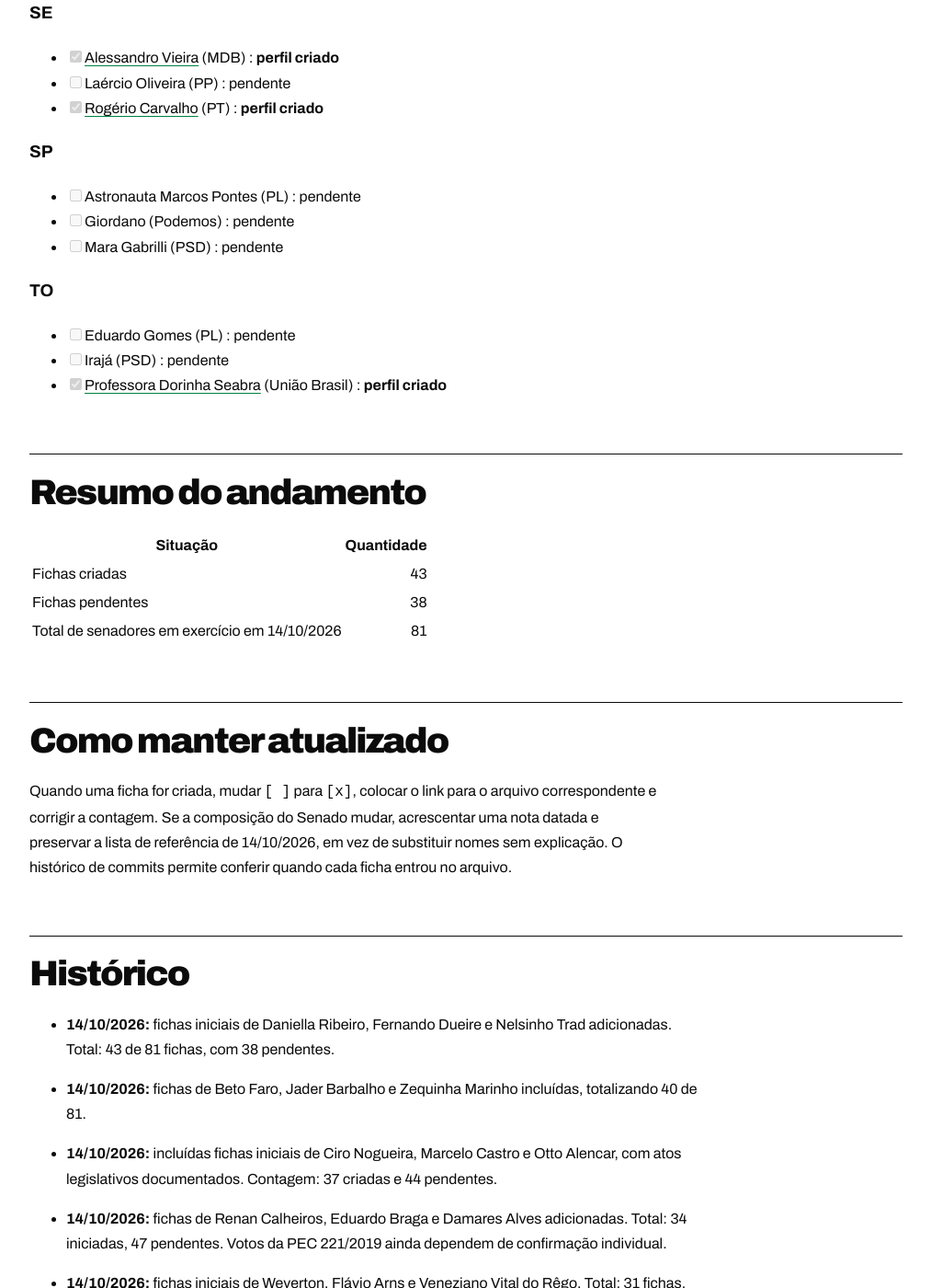
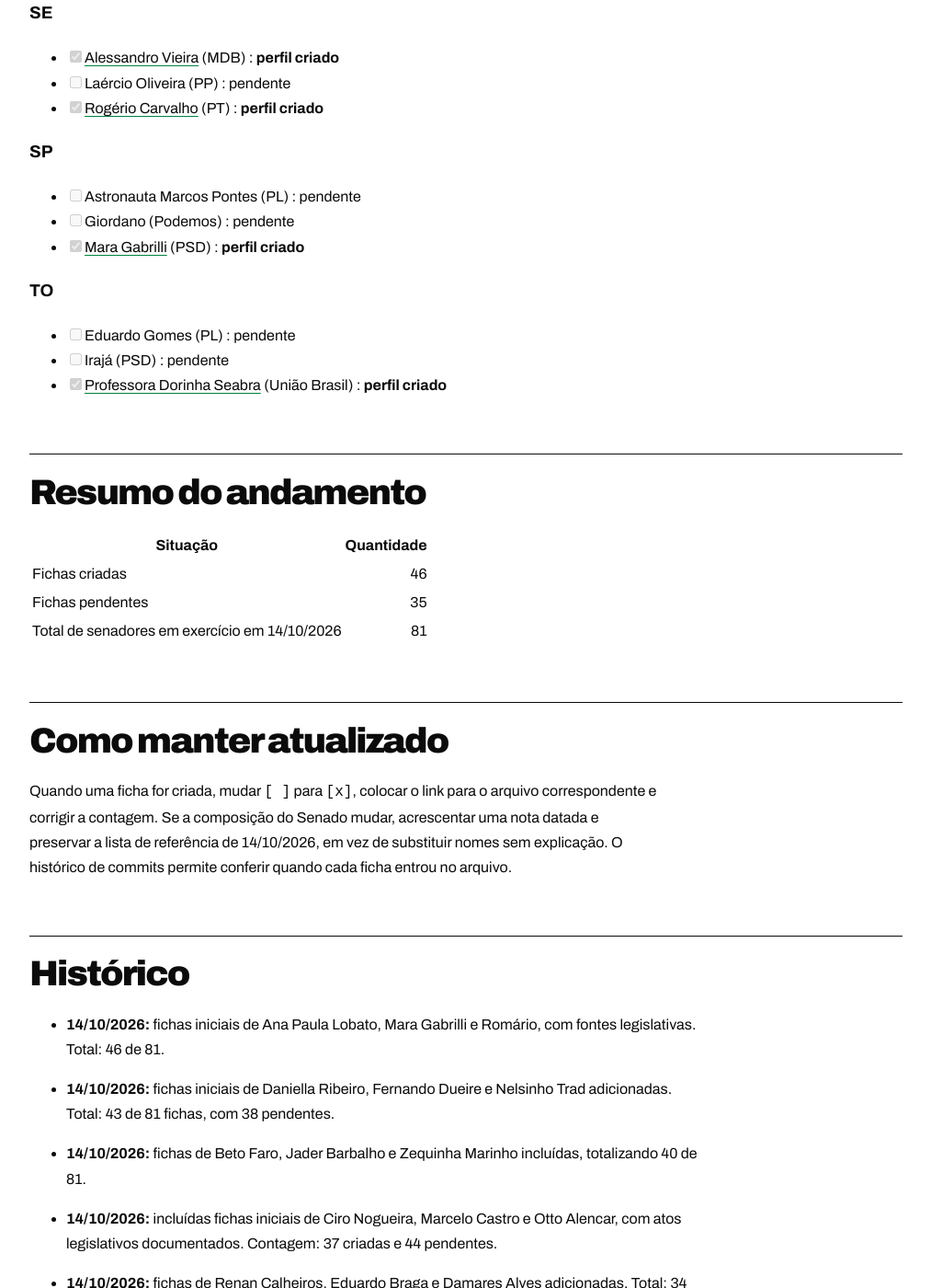
Before and after one commit to leorruas/senadores-deputados, a Jekyll site: the page built from parlamentares/senadores/ACOMPANHAMENTO.md, in a window 1280 px wide and 1400 px high, scrolled down 4642 px. Shown: the whole window at 92% size, without its empty margins (133-1146 px from the left). Built offline with Jekyll 4.4.1, drawn with Linux system fonts in a browser that asks for light colours; some of the changed text lies outside the part shown.

Commit message:
docs: atualiza fase 1 para 46 de 81 perfis

```diff
--- a/parlamentares/senadores/ACOMPANHAMENTO.md
+++ b/parlamentares/senadores/ACOMPANHAMENTO.md
@@ -9,7 +9,7 @@
 
 **Data da lista:** 14/10/2026, 15h42 (horário informado pelo Senado).
 **Última atualização do controle:** 14/10/2026.
-**Andamento:** **43 perfis criados** e **38 ainda não iniciados**.
+**Andamento:** **46 perfis criados** e **35 ainda não iniciados**.
 
 Esta é a lista dos **81 senadores em exercício** na data acima, agrupados por estado. Inclui os suplentes que ocupavam uma cadeira naquele momento. A composição do Senado pode mudar com licenças e substituições. Estar nesta lista significa poder participar das deliberações, **não que o parlamentar tenha votado na PEC 221/2019**.
 
@@ -77,7 +77,7 @@
 
 ### MA
 
-- [ ] Ana Paula Lobato (PSB) : pendente
+- [x] [Ana Paula Lobato](https://github.com/leorruas/senadores-deputados/blob/main/parlamentares/senadores/ana-paula-lobato-psb-ma.md) (PSB) : **perfil criado**
 - [x] [Eliziane Gama](https://github.com/leorruas/senadores-deputados/blob/main/parlamentares/senadores/eliziane-gama-pt-ma.md) (PT) : **perfil criado**
 - [x] [Weverton](https://github.com/leorruas/senadores-deputados/blob/main/parlamentares/senadores/weverton-pdt-ma.md) (PDT) : **perfil criado**
 
@@ -133,7 +133,7 @@
 
 - [x] [Carlos Portinho](https://github.com/leorruas/senadores-deputados/blob/main/parlamentares/senadores/carlos-portinho-pl-rj.md) (PL) : **perfil criado**
 - [x] [Flávio Bolsonaro](https://github.com/leorruas/senadores-deputados/blob/main/parlamentares/senadores/flavio-bolsonaro-pl-rj.md) (PL) : **perfil criado**
-- [ ] Romário (Sem partido) : pendente
+- [x] [Romário](https://github.com/leorruas/senadores-deputados/blob/main/parlamentares/senadores/romario-sem-partido-rj.md) (Sem partido) : **perfil criado**
 
 ### RN
 
@@ -175,7 +175,7 @@
 
 - [ ] Astronauta Marcos Pontes (PL) : pendente
 - [ ] Giordano (Podemos) : pendente
-- [ ] Mara Gabrilli (PSD) : pendente
+- [x] [Mara Gabrilli](https://github.com/leorruas/senadores-deputados/blob/main/parlamentares/senadores/mara-gabrilli-psd-sp.md) (PSD) : **perfil criado**
 
 ### TO
 
@@ -187,8 +187,8 @@
 
 | Situação | Quantidade |
 | --- | ---: |
-| Fichas criadas | 43 |
-| Fichas pendentes | 38 |
+| Fichas criadas | 46 |
+| Fichas pendentes | 35 |
 | Total de senadores em exercício em 14/10/2026 | 81 |
 
 ## Como manter atualizado
@@ -196,6 +196,8 @@
 Quando uma ficha for criada, mudar `[ ]` para `[x]`, colocar o link para o arquivo correspondente e corrigir a contagem. Se a composição do Senado mudar, acrescentar uma nota datada e preservar a lista de referência de 14/10/2026, em vez de substituir nomes sem explicação. O histórico de commits permite conferir quando cada ficha entrou no arquivo.
 
 ## Histórico
+
+- **14/10/2026:** fichas iniciais de Ana Paula Lobato, Mara Gabrilli e Romário, com fontes legislativas. Total: 46 de 81.
 
 - **14/10/2026:** fichas iniciais de Daniella Ribeiro, Fernando Dueire e Nelsinho Trad adicionadas. Total: 43 de 81 fichas, com 38 pendentes.
 
```
